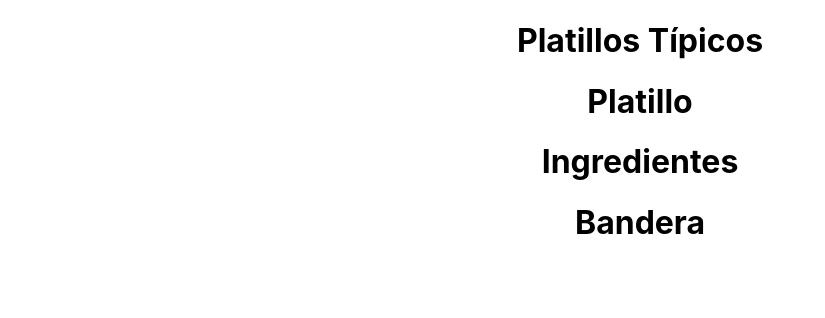
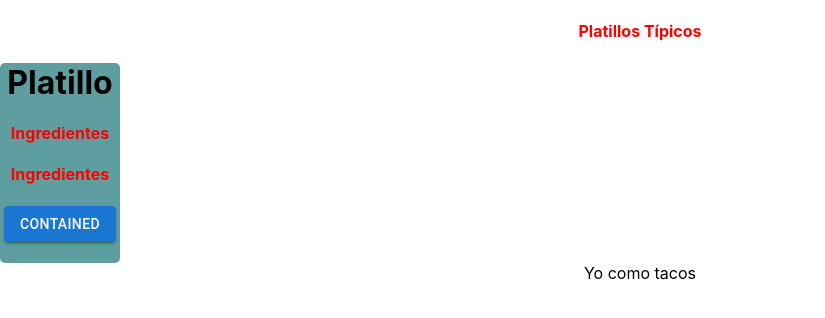
Before and after one commit to andesdevroot/react-app-test-1, a React (Create React App) app: page / in a window 1280 px wide. Shown: the top 318 px of the page, without its empty margins (0-825 px from the left). Built offline with nearby package versions, Linux system fonts and the light colour scheme.

Commit message:
se intala material ui + se crean los primeros estilos de la app

```diff
--- a/package.json
+++ b/package.json
@@ -3,6 +3,9 @@
   "version": "0.1.0",
   "private": true,
   "dependencies": {
+    "@emotion/react": "^11.5.0",
+    "@emotion/styled": "^11.3.0",
+    "@mui/material": "^5.0.4",
     "@testing-library/jest-dom": "^5.11.4",
     "@testing-library/react": "^11.1.0",
     "@testing-library/user-event": "^12.1.10",
--- a/src/App.js
+++ b/src/App.js
@@ -1,18 +1,25 @@
 
+import React, { Component } from 'react';
 import Header from "./components/header";
-import Dish, { Flag } from "./components/dish";
+import Dish, { Flag} from "./components/dish";
+
 import './styles/App.css';
 
 
 
-function App() {
+class App extends Component {
+  dish = "tacos";
+
+
+  render() {
     return (
       <div className="App">
         <Header />
         <Dish />
-      <Flag />
+        Yo como {this.dish}
       </div>
     );
   }
+}
 
 export default App;
--- a/src/components/dish.js
+++ b/src/components/dish.js
@@ -1,4 +1,9 @@
-import React, { Component } from "react";
+import React, { Component, Fragment } from "react";
+
+import '../styles/dish.css';
+import Button from '@mui/material/Button';
+
+
 
 
 export class Flag extends Component {
@@ -14,9 +19,10 @@ export class Flag extends Component {
 export class Ingredient extends Component {
     render () {
         return (
-        <div>
-            <h1>Ingredientes</h1>
-        </div>
+        <Fragment>
+            <h4>Ingredientes</h4>
+            <h4>Ingredientes</h4>
+        </Fragment>
         );
     }
 }
@@ -27,9 +33,10 @@ export class Ingredient extends Component {
 class Dish extends Component {
   render() {
     return (
-        <div>
+        <div className="dish">
         <h1> Platillo</h1>
         <Ingredient/>
+        <Button variant="contained">Contained</Button>
         </div>
     );
   }
--- a/src/components/header.js
+++ b/src/components/header.js
@@ -3,7 +3,7 @@ import React, { Component } from "react";
 class Header extends Component {
   render() {
     return (
-        <h1> Platillos Típicos  </h1>
+        <h4> Platillos Típicos  </h4>
     )
  }
 }
--- a/src/styles/App.css
+++ b/src/styles/App.css
@@ -1,3 +1,7 @@
+
+@import 'dish.css';
+
+
 .App {
   text-align: center;
 }
--- /dev/null
+++ b/src/styles/dish.css
@@ -0,0 +1,11 @@
+h4 {
+    color: red
+}
+
+
+.dish {
+    width: 120px;
+    height: 200px;
+    border-radius: 5px;
+    background-color: cadetblue;
+}
```
Also changed, not shown: 2 other files (tests, documents, lock files or other folders). Lines whose indentation alone changed are shown as unchanged.
